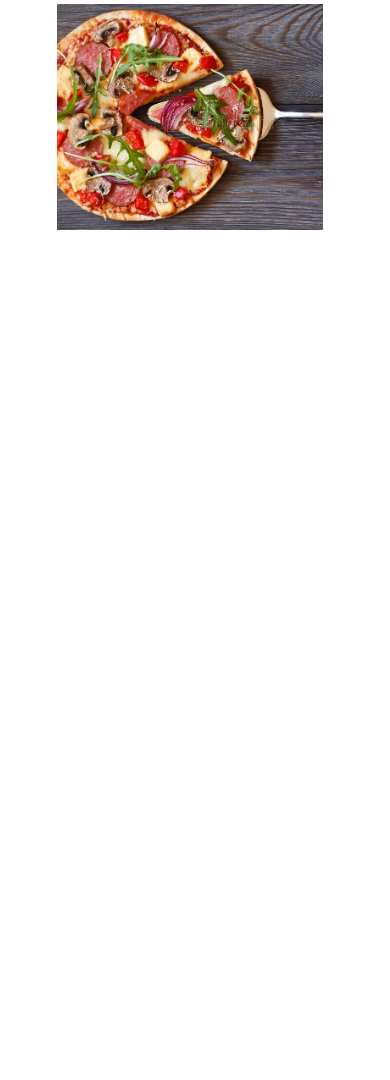
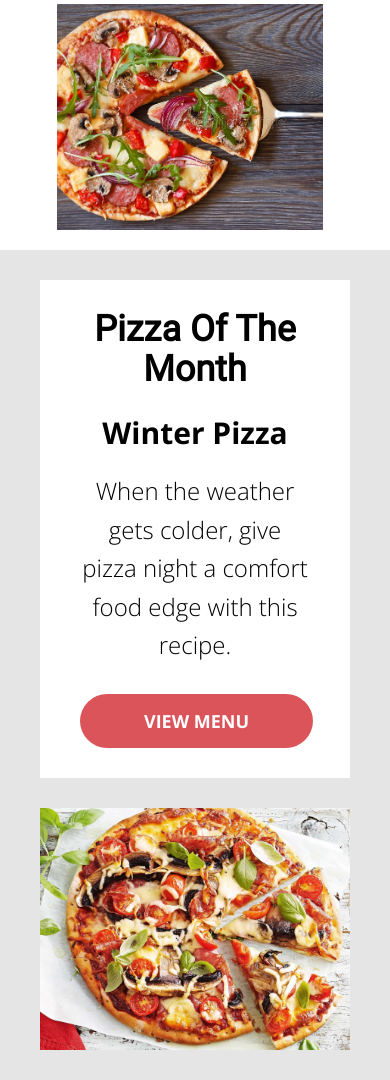
Before and after one commit to vadof/pizza_website, a Django app: page / in a window 390 px wide. Shown: the part 1078-2158 px from the top of the page. Before the commit the page ends 1308 px from the top, so only its background shows below. Run offline with Django 4.2, Linux system fonts and the light colour scheme.

Commit message:
Create second section

```diff
--- a/iaib_pizza/pizza/static/pizza/home/css/_fonts.scss
+++ b/iaib_pizza/pizza/static/pizza/home/css/_fonts.scss
@@ -3,6 +3,12 @@
     src: url(../fonts/OpenSans-Regular.ttf);
 }
 $fwOS: OpenSans-Regular;
+
+@font-face {
+    font-family: OpenSans-Light;
+    src: url(../fonts/OpenSans-Light.ttf);
+}
+$fwOSL: OpenSans-Light;
 
 @font-face {
     font-family: OpenSans-Bold;
--- a/iaib_pizza/pizza/static/pizza/home/css/_section1.scss
+++ b/iaib_pizza/pizza/static/pizza/home/css/_section1.scss
@@ -1,7 +1,5 @@
 .page_section_1 {
     padding-top: 20px;
-}
-.section1_container {
 }
 .home {
     display: flex;
--- /dev/null
+++ b/iaib_pizza/pizza/static/pizza/home/css/_section2.scss
@@ -0,0 +1,97 @@
+.page_section_2 {
+    background: #e5e5e5;
+    min-height: 790px;
+}
+.section2_container {
+    display: flex;
+}
+.pizza_of_the_month {
+    margin-left: 60px;
+    position: absolute;
+    margin-top: 260px;
+    background: white;
+    padding: 30px 40px;
+    width: 385px;
+}
+.pizza_of_the_month_title {
+    font-size: 36px;
+    font-family: $fwR;
+    font-weight: 700;
+    line-height: 110%;
+    margin-bottom: 20px;
+}
+.pizza_of_the_month_name {
+    font-size: 30px;
+    font-family: $fwOSB;
+    line-height: 160%;
+}
+.pizza_of_the_month_text {
+    font-size: 24px;
+    font-weight: 300;
+    font-family: $fwOSL;
+    line-height: 160%;
+}
+.pizza_of_the_month_btn {
+    margin-top: 30px;
+    display: flex;
+    color: white;
+    font-size: 18px;
+    font-family: $fwOSB;
+    font-weight: 700;
+    line-height: 200%;
+    height: 54px;
+    background: #db545a;
+    border-radius: 30px;
+    justify-content: center;
+    align-items: center;
+    width: 233px;
+    transition: all 0.3s ease 0s;
+    &:hover {
+        background: black;
+        color: #db545a;
+    }
+}
+.pizza_of_the_month_image {
+    margin-top: 70px;
+    margin-left: 390px;
+    img {
+        max-width: 691px;
+    }
+}
+
+@media (max-width: 1092px) {
+    .section2_container {
+        flex-direction: column;
+    }
+    .pizza_of_the_month {
+        position: relative;
+        margin: 30px auto;
+    }
+    .pizza_of_the_month_image {
+        margin: 0 auto;
+        margin-bottom: 30px;
+    }
+
+}
+@media (max-width: 869px) {
+    .pizza_of_the_month_image {
+        img {
+            max-width: 385px;
+        }
+    }
+}
+
+@media (max-width: 400px) {
+    .pizza_of_the_month {
+        width: 310px;
+        text-align: center;
+    }
+    .pizza_of_the_month_name {
+        margin-bottom: 15px;
+    }
+    .pizza_of_the_month_image {
+        img {
+            max-width: 310px;
+        }
+    }
+}
--- a/iaib_pizza/pizza/static/pizza/home/css/style.css
+++ b/iaib_pizza/pizza/static/pizza/home/css/style.css
@@ -74,6 +74,10 @@ h1, h2, h3, h4, h5, h6 {
 @font-face {
   font-family: OpenSans-Regular;
   src: url(../fonts/OpenSans-Regular.ttf);
+}
+@font-face {
+  font-family: OpenSans-Light;
+  src: url(../fonts/OpenSans-Light.ttf);
 }
 @font-face {
   font-family: OpenSans-Bold;
@@ -198,6 +202,104 @@ h1, h2, h3, h4, h5, h6 {
     margin: 0 auto;
   }
 }
+.page_section_2 {
+  background: #e5e5e5;
+  min-height: 790px;
+}
+
+.section2_container {
+  display: flex;
+}
+
+.pizza_of_the_month {
+  margin-left: 60px;
+  position: absolute;
+  margin-top: 260px;
+  background: white;
+  padding: 30px 40px;
+  width: 385px;
+}
+
+.pizza_of_the_month_title {
+  font-size: 36px;
+  font-family: Roboto-Regular;
+  font-weight: 700;
+  line-height: 110%;
+  margin-bottom: 20px;
+}
+
+.pizza_of_the_month_name {
+  font-size: 30px;
+  font-family: OpenSans-Bold;
+  line-height: 160%;
+}
+
+.pizza_of_the_month_text {
+  font-size: 24px;
+  font-weight: 300;
+  font-family: OpenSans-Light;
+  line-height: 160%;
+}
+
+.pizza_of_the_month_btn {
+  margin-top: 30px;
+  display: flex;
+  color: white;
+  font-size: 18px;
+  font-family: OpenSans-Bold;
+  font-weight: 700;
+  line-height: 200%;
+  height: 54px;
+  background: #db545a;
+  border-radius: 30px;
+  justify-content: center;
+  align-items: center;
+  width: 233px;
+  transition: all 0.3s ease 0s;
+}
+.pizza_of_the_month_btn:hover {
+  background: black;
+  color: #db545a;
+}
+
+.pizza_of_the_month_image {
+  margin-top: 70px;
+  margin-left: 390px;
+}
+.pizza_of_the_month_image img {
+  max-width: 691px;
+}
+
+@media (max-width: 1092px) {
+  .section2_container {
+    flex-direction: column;
+  }
+  .pizza_of_the_month {
+    position: relative;
+    margin: 30px auto;
+  }
+  .pizza_of_the_month_image {
+    margin: 0 auto;
+    margin-bottom: 30px;
+  }
+}
+@media (max-width: 869px) {
+  .pizza_of_the_month_image img {
+    max-width: 385px;
+  }
+}
+@media (max-width: 400px) {
+  .pizza_of_the_month {
+    width: 310px;
+    text-align: center;
+  }
+  .pizza_of_the_month_name {
+    margin-bottom: 15px;
+  }
+  .pizza_of_the_month_image img {
+    max-width: 310px;
+  }
+}
 body {
   font-family: OpenSans-Regular;
   color: #000;
--- a/iaib_pizza/pizza/static/pizza/home/css/style.scss
+++ b/iaib_pizza/pizza/static/pizza/home/css/style.scss
@@ -1,6 +1,7 @@
-@import "nullstyle";
-@import "fonts";
-@import "section1";
+@import "_nullstyle.scss";
+@import "_fonts.scss";
+@import "_section1.scss";
+@import "_section2.scss";
 
 // $color2: #db545a;
 
--- a/iaib_pizza/pizza/templates/pizza/index.html
+++ b/iaib_pizza/pizza/templates/pizza/index.html
@@ -32,6 +32,21 @@
                 </div>
             </div>
         </section>
+        <section class="page_section_2">
+            <div class="section2_container container">
+                <div class="pizza_of_the_month">
+                    <div class="pizza_of_the_month_title">Pizza Of The Month</div>
+                    <div class="pizza_of_the_month_name">Winter Pizza</div>
+                    <div class="pizza_of_the_month_text">When the weather gets colder, give pizza night a comfort food edge with this recipe.</div>
+                    <a href="#" class="pizza_of_the_month_btn">
+                        <div class="button">VIEW MENU</div>
+                    </a>
+                </div>
+                <div class="pizza_of_the_month_image">
+                    <img src="{% static 'pizza/home/images/month_pizza1.jpeg' %}" alt="pizza_of_the_month">
+                </div>
+            </div>
+        </section>
     </div>
 </body>
 </html>
```
Also changed, not shown: iaib_pizza/pizza/static/pizza/home/fonts/OpenSans-Light.ttf (added), iaib_pizza/pizza/static/pizza/home/images/month_pizza1.jpeg.
